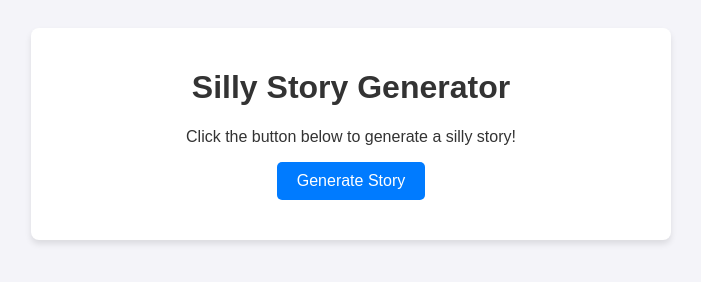
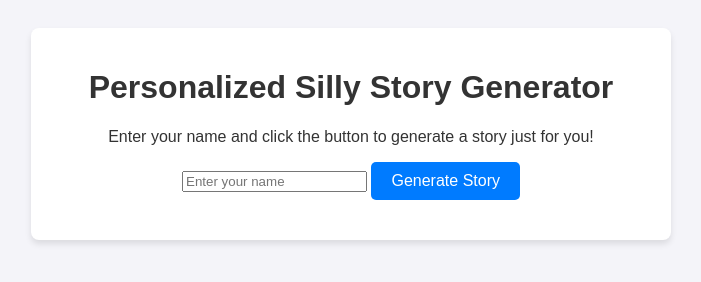
Before and after one commit to hehebwaii/silly-story, a plain HTML site: page index.html in a window 1280 px wide. Shown: the whole page, without its empty margins (289-990 px from the left). Drawn offline with Linux system fonts and the light colour scheme.

Commit message:
Update index.html

```diff
--- a/index.html
+++ b/index.html
@@ -3,14 +3,21 @@
 <head>
   <meta charset="UTF-8">
   <meta name="viewport" content="width=device-width, initial-scale=1.0">
-  <title>Random Silly Story Generator</title>
+  <title>Personalized Silly Story Generator</title>
   <link rel="stylesheet" href="style.css">
 </head>
 <body>
   <div class="container">
-    <h1>Silly Story Generator</h1>
-    <p>Click the button below to generate a silly story!</p>
+    <h1>Personalized Silly Story Generator</h1>
+    <p>Enter your name and click the button to generate a story just for you!</p>
+
+    <!-- Input field for name -->
+    <input type="text" id="userName" placeholder="Enter your name" />
+
+    <!-- Button to generate the story -->
     <button id="generateStory">Generate Story</button>
+
+    <!-- Section to display the story -->
     <div id="storyOutput" class="story"></div>
   </div>
   <script src="script.js"></script>
```
